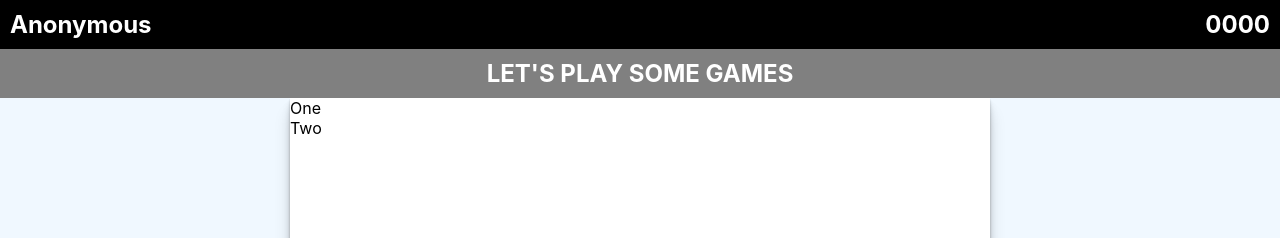
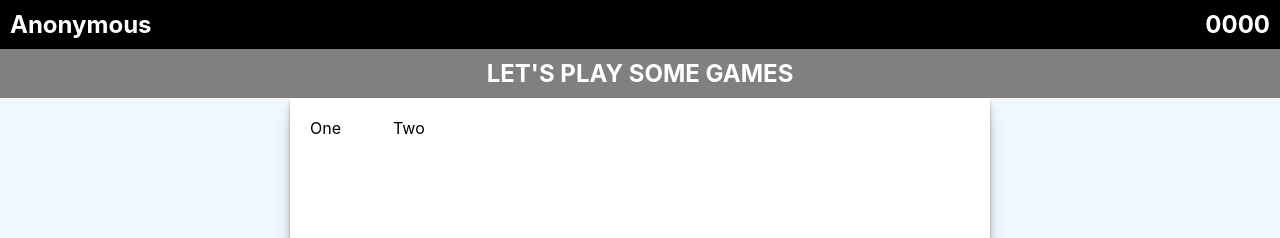
Before and after one commit to leavemydogalone/LetsPlaySomeGames, a React (Create React App) app: page / in a window 1280 px wide. Both pictures are taken after a click on the button "Play". Shown: the top 238 px of the page. Built offline with nearby package versions, Linux system fonts and the light colour scheme.

Commit message:
levelselect styles

```diff
--- a/src/components/GameController.tsx
+++ b/src/components/GameController.tsx
@@ -9,8 +9,12 @@ export default function GameController() {
     <MainMenu setScene={setScene} />
   );
 
+  // updates state of sceneComponent with a new level/scene component
+  // based on the scene that is set either through the main menu, level select,
+  // or end of level button (to be added)
+
   useEffect(() => {
-    function renderScene() {
+    function updateSceneComponent() {
       switch (scene) {
         case "Menu":
           setSceneComponent(<MainMenu setScene={setScene} />);
@@ -22,7 +26,7 @@ export default function GameController() {
           break;
       }
     }
-    renderScene();
+    updateSceneComponent();
   }, [scene]);
 
   return (
--- a/src/styles/_gameController.scss
+++ b/src/styles/_gameController.scss
@@ -24,3 +24,13 @@
     margin-bottom: 20px;
   }
 }
+
+.levelSelect {
+  padding: 20px;
+  display: flex;
+  gap: 5%;
+  .levelSelectorBox {
+    width: 50px;
+    height: 50px;
+  }
+}
```
